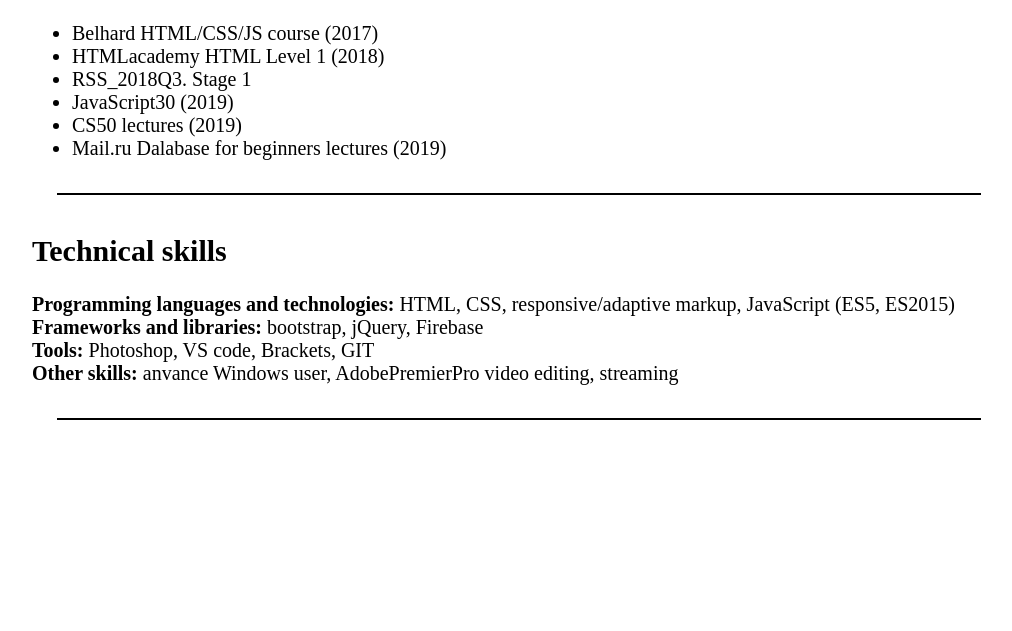
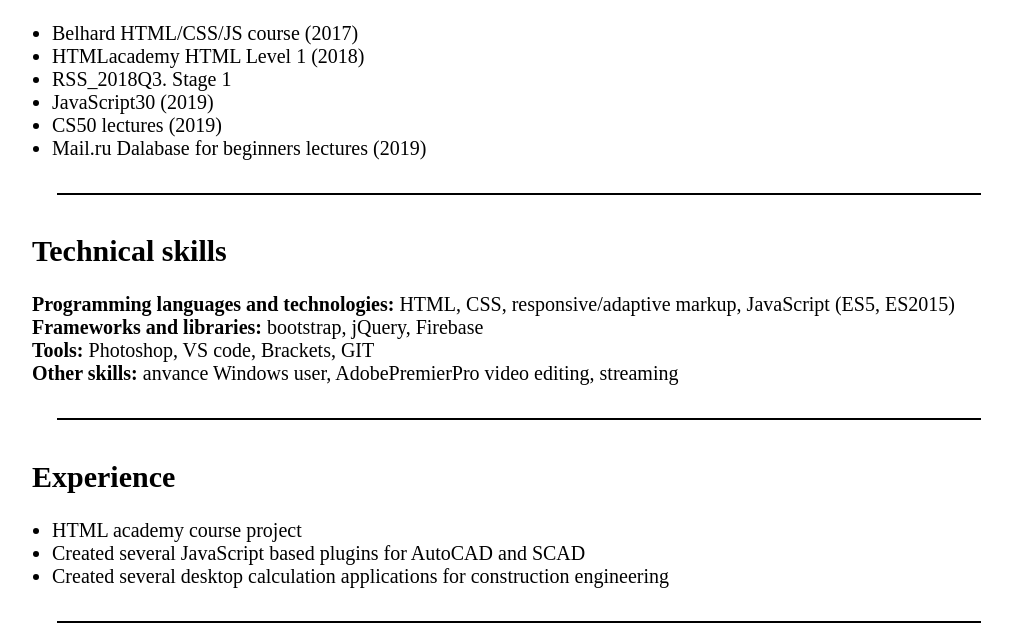
Before and after one commit to SpInAgRblzzz/rsschool-cv, a plain HTML site: page index.html in a window 1280 px wide. Shown: the part 542-1173 px from the top of the page, without its empty margins (121-1133 px from the left). Before the commit the page ends 970 px from the top, so only its background shows below. Drawn offline with Linux system fonts and the light colour scheme.

Commit message:
feat: add experience section

```diff
--- a/index.html
+++ b/index.html
@@ -39,8 +39,15 @@
                 <li><b>Programming languages and technologies:</b> HTML, CSS, responsive/adaptive markup, JavaScript (ES5, ES2015)</li>
                 <li><b>Frameworks and libraries:</b> bootstrap, jQuery, Firebase</li>
                 <li><b>Tools:</b> Photoshop, VS code, Brackets, GIT</li>
-                <li><b>Other skills:</b> anvance Windows user, AdobePremierPro video editing, streaming
-                    </li>
+                <li><b>Other skills:</b> anvance Windows user, AdobePremierPro video editing, streaming</li>
+            </ul>
+        </section>
+        <section class="experience">
+            <h2>Experience</h2>
+            <ul>
+                <li>HTML academy course project</li>
+                <li>Created several JavaScript based plugins for AutoCAD and SCAD</li>
+                <li>Created several desktop calculation applications for construction engineering</li>
             </ul>
         </section>
     </article>
--- a/style.css
+++ b/style.css
@@ -26,6 +26,10 @@ h2 {
     font-size: 30px;
 }
 
+ul {
+    padding-left: 20px;
+}
+
 .personal-info img {
     position: absolute;
     right: 75px;
@@ -42,7 +46,8 @@ h2 {
 .personal-info::after,
 .summary::after,
 .education::after,
-.technical-skills::after {
+.technical-skills::after,
+.experience::after {
     content: " ";
 
     display: block;
```
